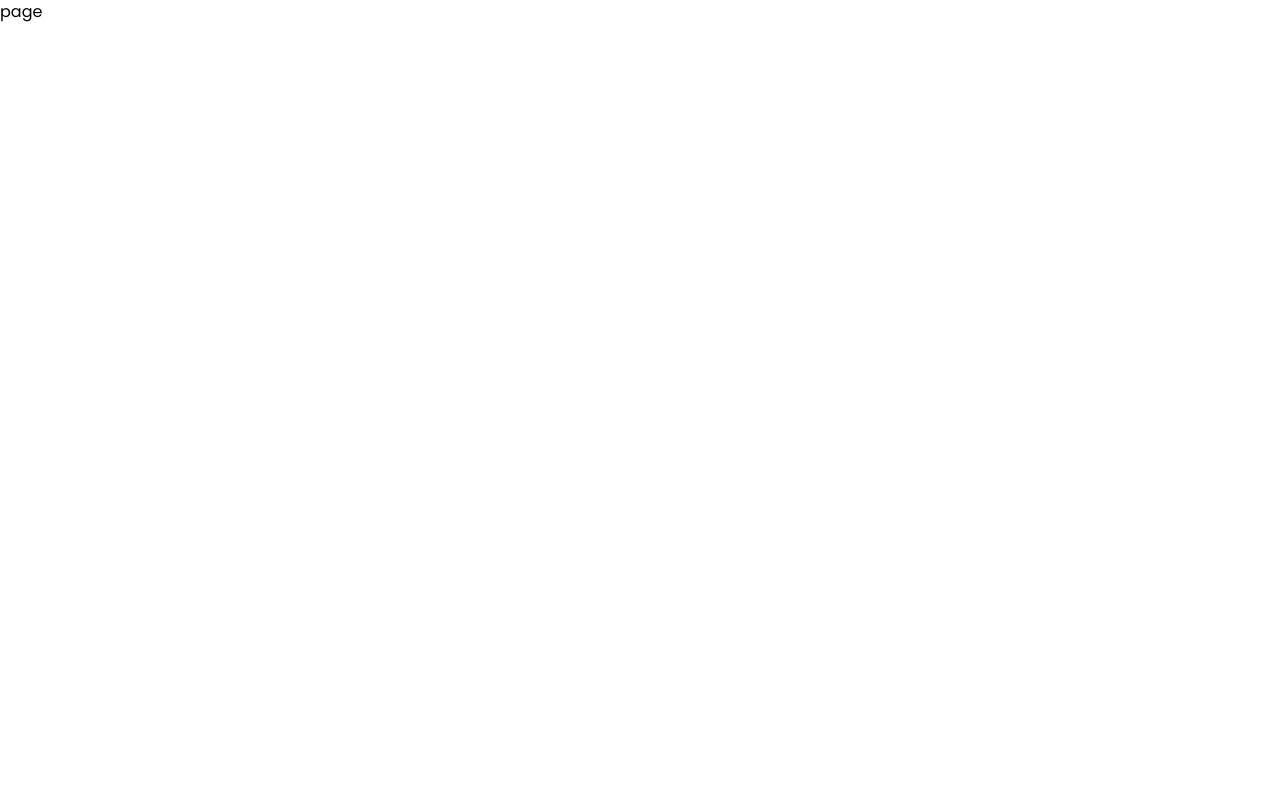
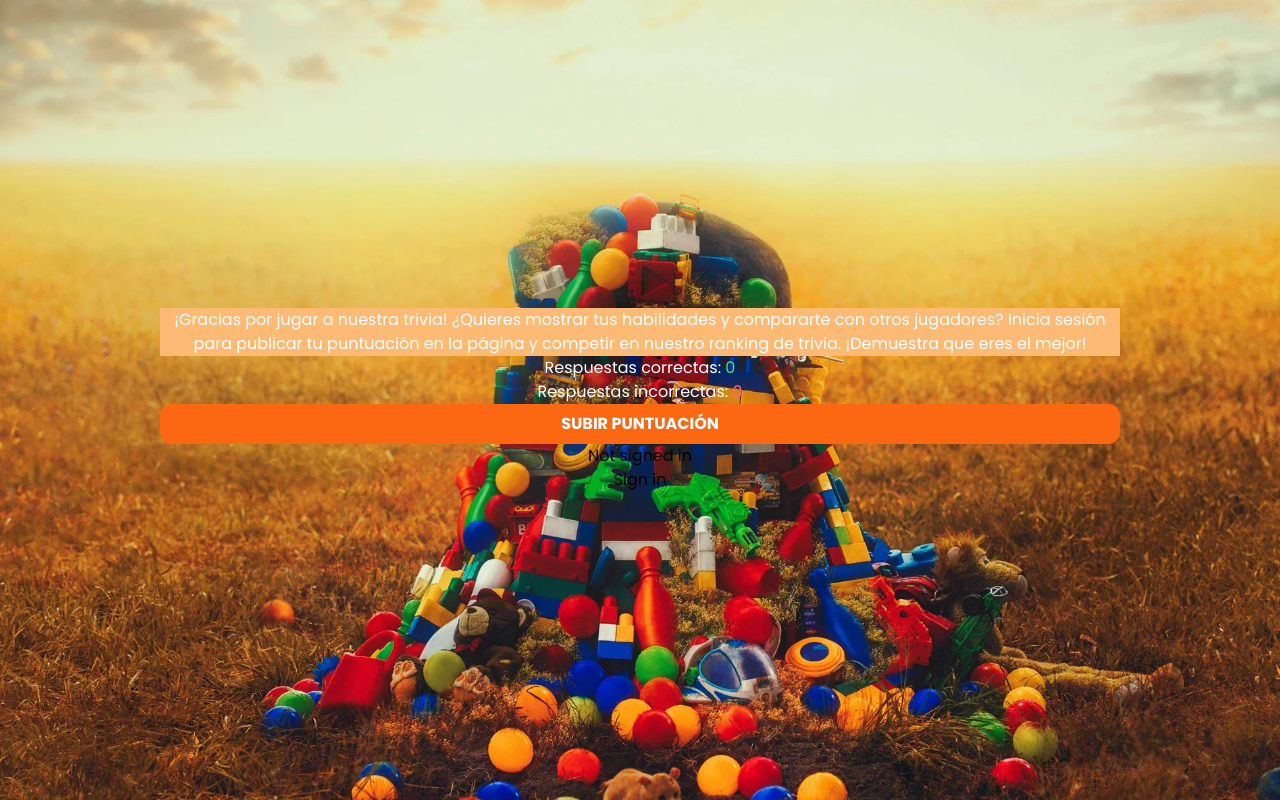
Before and after one commit to manuimfeld/trivia-ysya-nextjs, a Next.js app: page /trivia/puntaje in a window 1280 px wide. Built offline with nearby package versions, Linux system fonts and the light colour scheme; no server answers.

Commit message:
Create points view

```diff
--- a/app/trivia/puntaje/page.js
+++ b/app/trivia/puntaje/page.js
@@ -1,4 +1,33 @@
-const page = () => {
-  return <div>page</div>;
+"use client";
+import LoginButton from "../../components/LoginButton";
+import { answersStore } from "../../store/answersStore";
+
+const Points = () => {
+  const answerResults = answersStore((state) => state.answerResults);
+
+  return (
+    <main className="h-screen w-screen bg-[url('/bg-antezana.webp')] bg-no-repeat bg-center bg-cover">
+      <div className="h-full w-3/4 mx-auto flex flex-col justify-center items-center text-center">
+        <h1 className="text-white bg-orange-300">
+          ¡Gracias por jugar a nuestra trivia! ¿Quieres mostrar tus habilidades
+          y compararte con otros jugadores? Inicia sesión para publicar tu
+          puntuación en la página y competir en nuestro ranking de trivia.
+          ¡Demuestra que eres el mejor!
+        </h1>
+        <p className="text-white">
+          Respuestas correctas:{" "}
+          <span className="text-green-400">{answerResults.correctAnswers}</span>
+        </p>
+        <p className="text-white">
+          Respuestas incorrectas:{" "}
+          <span className="text-red-400">{answerResults.incorrectAnswers}</span>
+        </p>
+        <button className="text-white font-bold uppercase w-full py-2 px-4 rounded-xl bg-[#fc6812] ">
+          Subir puntuación
+        </button>
+        <LoginButton />
+      </div>
+    </main>
+  );
 };
-export default page;
+export default Points;
```
